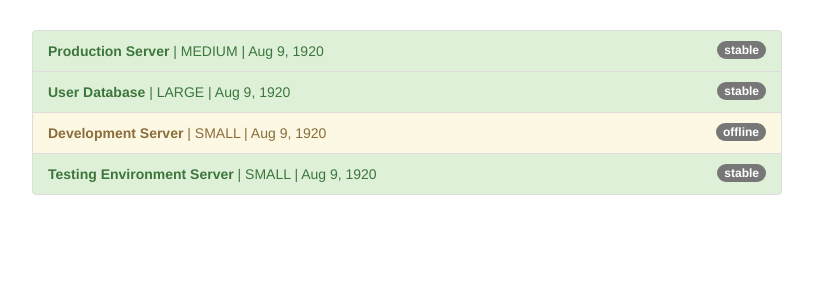
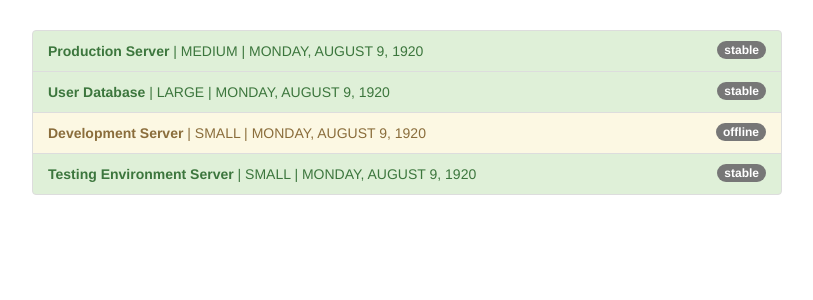
Before and after one commit to gokuljsparkout/Angular-, an Angular app: page / in a window 1280 px wide. Shown: the top 300 px of the page, without its empty margins (233-1046 px from the left). Built offline with nearby package versions, Linux system fonts and the light colour scheme.

Commit message:
Chaining Multiple Pipes

```diff
--- a/src/app/app.component.html
+++ b/src/app/app.component.html
@@ -11,7 +11,7 @@
             {{ server.status }}
           </span>
           <strong>{{ server.name }}</strong> | {{ server.instanceType |uppercase }} |
-          {{ server.started |date }}
+          {{ server.started |date:'fullDate'|uppercase }}
         </li>
       </ul>
     </div>
```
